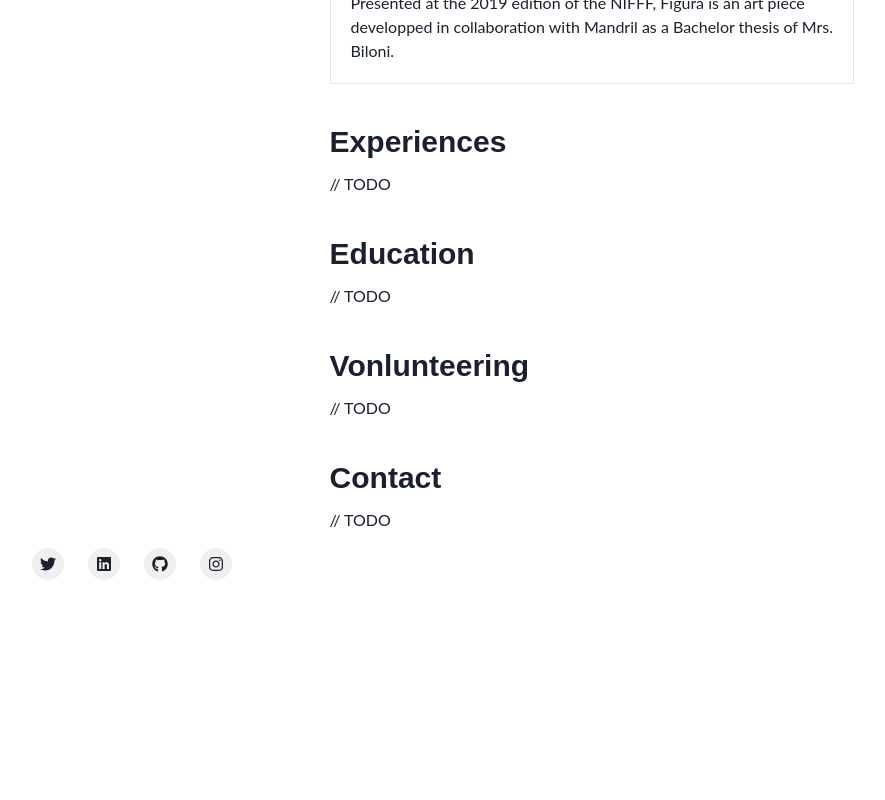
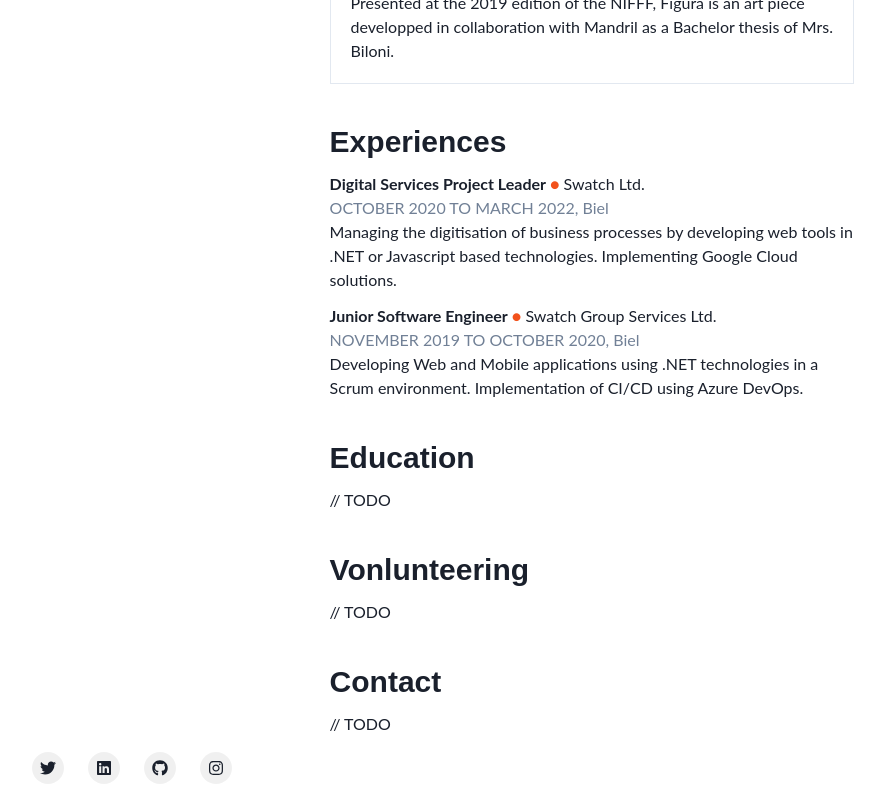
Before and after one commit to JolieKimy/kimy-web, a Next.js app: page / in a window 1280 px wide. Shown: the part 778-1578 px from the top of the page, without its empty margins (48-933 px from the left). Before the commit the page ends 1374 px from the top, so only its background shows below. Built offline with nearby package versions, Linux system fonts and the light colour scheme; a web font is replaced by a local one.

Commit message:
add experiences

```diff
--- /dev/null
+++ b/components/experience.tsx
@@ -0,0 +1,20 @@
+import { Box, Flex, Text } from "@chakra-ui/react";
+import { FC } from "react";
+import { Experience } from "../content/experiences";
+import moment from "moment";
+
+const Experience : FC<Experience> = ({title, organisation, from, to, location, description}) => {
+    const dateFormat = (d: Date): string => moment(d).format('MMMM YYYY');
+    const fromTo = `${dateFormat(from)} to ${dateFormat(to)}`.toUpperCase();
+    return <Flex direction={"column"}>
+        <Flex direction={'row'}>
+            <Box as="span" fontWeight={"bold"}>{title}</Box>
+            <Box as="span" color="#f2511b" mx="1">●</Box>
+            <Box as="span">{organisation}</Box>
+        </Flex>
+        <Text color={'gray.500'}>{`${fromTo}, ${location}`}</Text>
+        <Text>{description}</Text>
+    </Flex>
+};
+
+export default Experience;
--- /dev/null
+++ b/content/experiences.tsx
@@ -0,0 +1,28 @@
+export type Experience = {
+    title: string;
+    organisation: string;
+    location: string;
+    from: Date;
+    to: Date;
+    description: string;
+}
+
+const Experiences: Experience[] = [
+    {
+        title: "Digital Services Project Leader",
+        organisation: "Swatch Ltd.",
+        location: "Biel",
+        from: new Date(2020, 9),
+        to: new Date(),
+        description: "Managing the digitisation of business processes by developing web tools in .NET or Javascript based technologies. Implementing Google Cloud solutions."
+    },
+    {
+        title: "Junior Software Engineer",
+        organisation: "Swatch Group Services Ltd.",
+        location: "Biel",
+        from: new Date(2019, 10),
+        to: new Date(2020, 9),
+        description: "Developing Web and Mobile applications using .NET technologies in a Scrum environment. Implementation of CI/CD using Azure DevOps."
+    },
+];
+export default Experiences;
--- a/package.json
+++ b/package.json
@@ -17,6 +17,7 @@
     "@fontsource/lato": "^4.5.8",
     "@fontsource/raleway": "^4.5.9",
     "framer-motion": "^6",
+    "moment": "^2.29.3",
     "next": "12.1.0",
     "react": "17.0.2",
     "react-dom": "17.0.2",
--- a/pages/index.tsx
+++ b/pages/index.tsx
@@ -7,6 +7,8 @@ import Profil from "../components/profil";
 import Section from "../components/section";
 import Projects from "../content/projects";
 import Abilities from "../content/abilities";
+import Experiences from "../content/experiences";
+import Experience from "../components/experience";
 
 const Home: NextPage = () => {
   return (
@@ -32,7 +34,7 @@ const Home: NextPage = () => {
         {Projects.map((a, i) => <Article key={i} {...a} />)}
       </Section>
       <Section title="Experiences">
-        <Text>{`// TODO`}</Text>
+        {Experiences.map((e, i) => <Experience key={i} {...e} />)}
       </Section>
       <Section title="Education">
         <Text>{`// TODO`}</Text>
```
Also changed, not shown: 1 other file (tests, documents, lock files or other folders).
